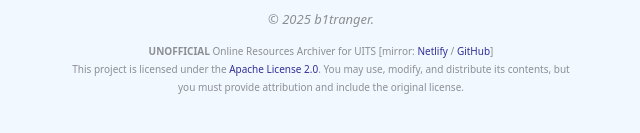
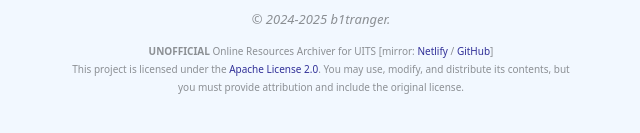
Before and after one commit to oU1TS/Resources, a plain HTML site: page index.html in a window 1280 px wide. Shown: the part 1834-1967 px from the top of the page, 319-959 px from the left. Drawn offline with Linux system fonts and the light colour scheme.

Commit message:
Update index.html

```diff
--- a/index.html
+++ b/index.html
@@ -462,7 +462,7 @@
 
     <p align=center
       style="color:rgba(0, 0, 0, 0.422);width: 95%;max-width:500px;font-size: small;font-style: italic;">
-      &copy; <span id="year"></span>
+      &copy; 2024-<span id="year"></span>
       b1tranger. </p>
 
 
```
